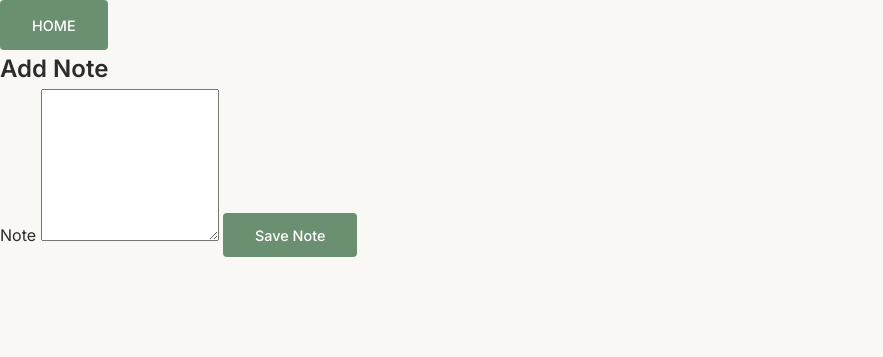
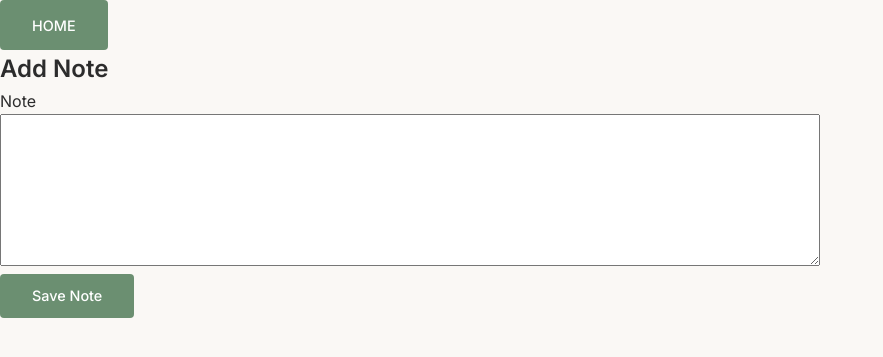
Before and after one commit to puneet204/TherapyWithKritika, a Flask app: a page that uses TherapyWithKritika/templates/add_note.html in a window 1280 px wide. Shown: the top 357 px of the page, without its empty margins (0-883 px from the left). Run offline with Flask 3, Linux system fonts and the light colour scheme.

Commit message:
5th commit

```diff
--- a/TherapyWithKritika/templates/add_note.html
+++ b/TherapyWithKritika/templates/add_note.html
@@ -3,14 +3,15 @@
 Add_Note
 {% endblock %}
 {% block content %}
-<div class="hero-actions">
+<div class="container">
         <a href="/" class="btn-primary">HOME</a>
 </div>
 <div class="container">
     <h2>Add Note</h2>
     <form method="POST" action="/add_notes/id={{ id }}/{{ email }}">
         <label>Note</label>
-        <textarea name="note" rows="10" required></textarea>
+        <br>
+        <textarea name="note" rows="10" cols="100" required></textarea><br>
         <button type="submit" class="btn btn-primary">Save Note</button>
     </form>
 </div>
```
